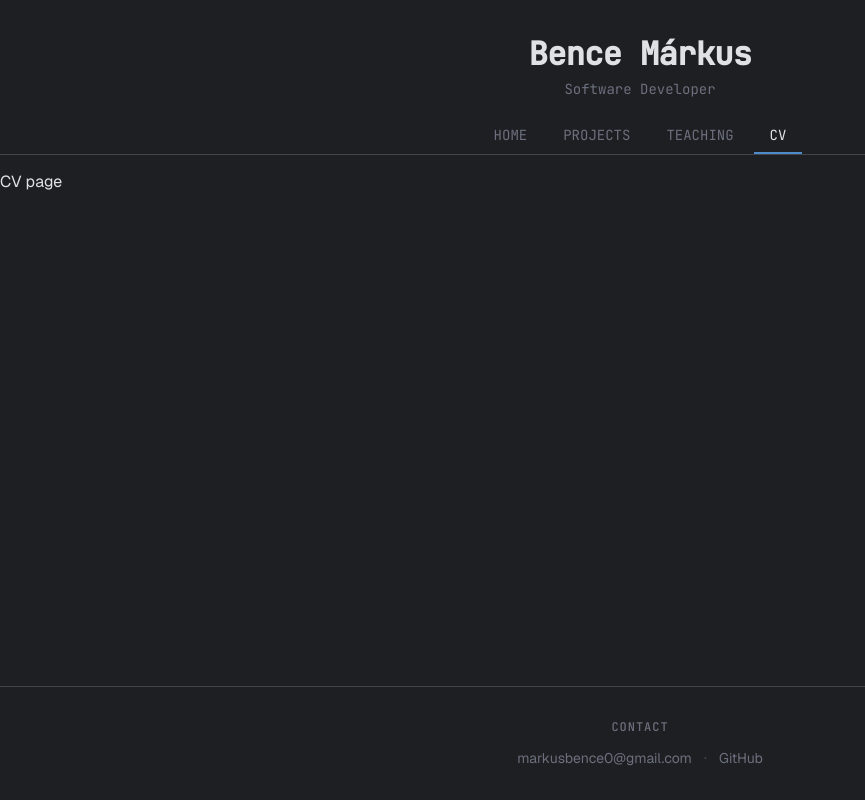
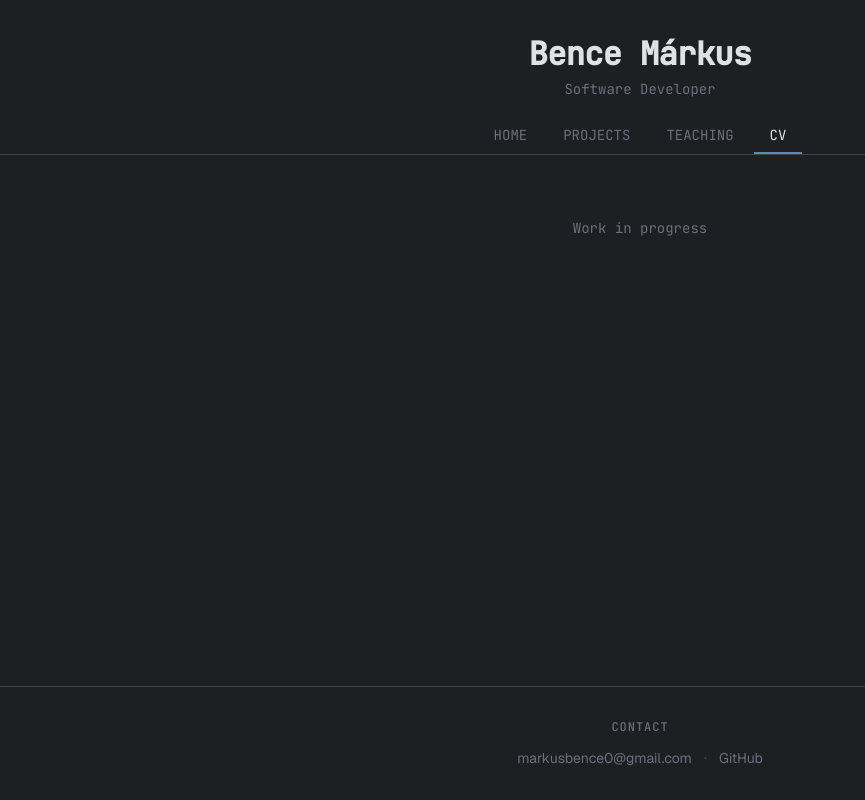
Before and after one commit to benmarkus/benmarkus.github.io, an Angular app: page /cv in a window 1280 px wide. Shown: the whole page, without its empty margins (0-865 px from the left). Built offline with nearby package versions, Linux system fonts and the light colour scheme.

Commit message:
add work in progress to unfinished pages

```diff
--- a/src/app/features/cv/cv-page/cv-page.html
+++ b/src/app/features/cv/cv-page/cv-page.html
@@ -1 +1 @@
-<p>CV page</p>
+<app-wip />
--- a/src/app/features/cv/cv-page/cv-page.ts
+++ b/src/app/features/cv/cv-page/cv-page.ts
@@ -1,8 +1,9 @@
 import { Component } from '@angular/core';
+import { Wip } from '../../../shared/wip/wip';
 
 @Component({
   selector: 'app-cv-page',
-  imports: [],
+  imports: [Wip],
   templateUrl: './cv-page.html',
   styleUrl: './cv-page.css',
 })
--- a/src/app/features/home/home-page/home-page.html
+++ b/src/app/features/home/home-page/home-page.html
@@ -1 +1 @@
-<p>Home page</p>
+<app-wip />
--- a/src/app/features/home/home-page/home-page.ts
+++ b/src/app/features/home/home-page/home-page.ts
@@ -1,8 +1,9 @@
 import { Component } from '@angular/core';
+import { Wip } from '../../../shared/wip/wip';
 
 @Component({
   selector: 'app-home-page',
-  imports: [],
+  imports: [Wip],
   templateUrl: './home-page.html',
   styleUrl: './home-page.css',
 })
--- a/src/app/features/teaching/teaching-page/teaching-page.html
+++ b/src/app/features/teaching/teaching-page/teaching-page.html
@@ -1 +1 @@
-<p>Teaching page</p>
+<app-wip />
--- a/src/app/features/teaching/teaching-page/teaching-page.ts
+++ b/src/app/features/teaching/teaching-page/teaching-page.ts
@@ -1,8 +1,9 @@
 import { Component } from '@angular/core';
+import { Wip } from '../../../shared/wip/wip';
 
 @Component({
   selector: 'app-teaching-page',
-  imports: [],
+  imports: [Wip],
   templateUrl: './teaching-page.html',
   styleUrl: './teaching-page.css',
 })
--- /dev/null
+++ b/src/app/shared/wip/wip.css
@@ -0,0 +1,11 @@
+.wip {
+  display: flex;
+  justify-content: center;
+  padding: 4rem 1.5rem;
+}
+
+.label {
+  font-family: var(--font-mono);
+  font-size: 0.875rem;
+  color: var(--color-text-secondary);
+}
--- /dev/null
+++ b/src/app/shared/wip/wip.html
@@ -0,0 +1,3 @@
+<div class="wip">
+  <span class="label">Work in progress</span>
+</div>
```
Also changed, not shown: src/app/shared/wip/wip.ts (added, +9 -0 lines).
